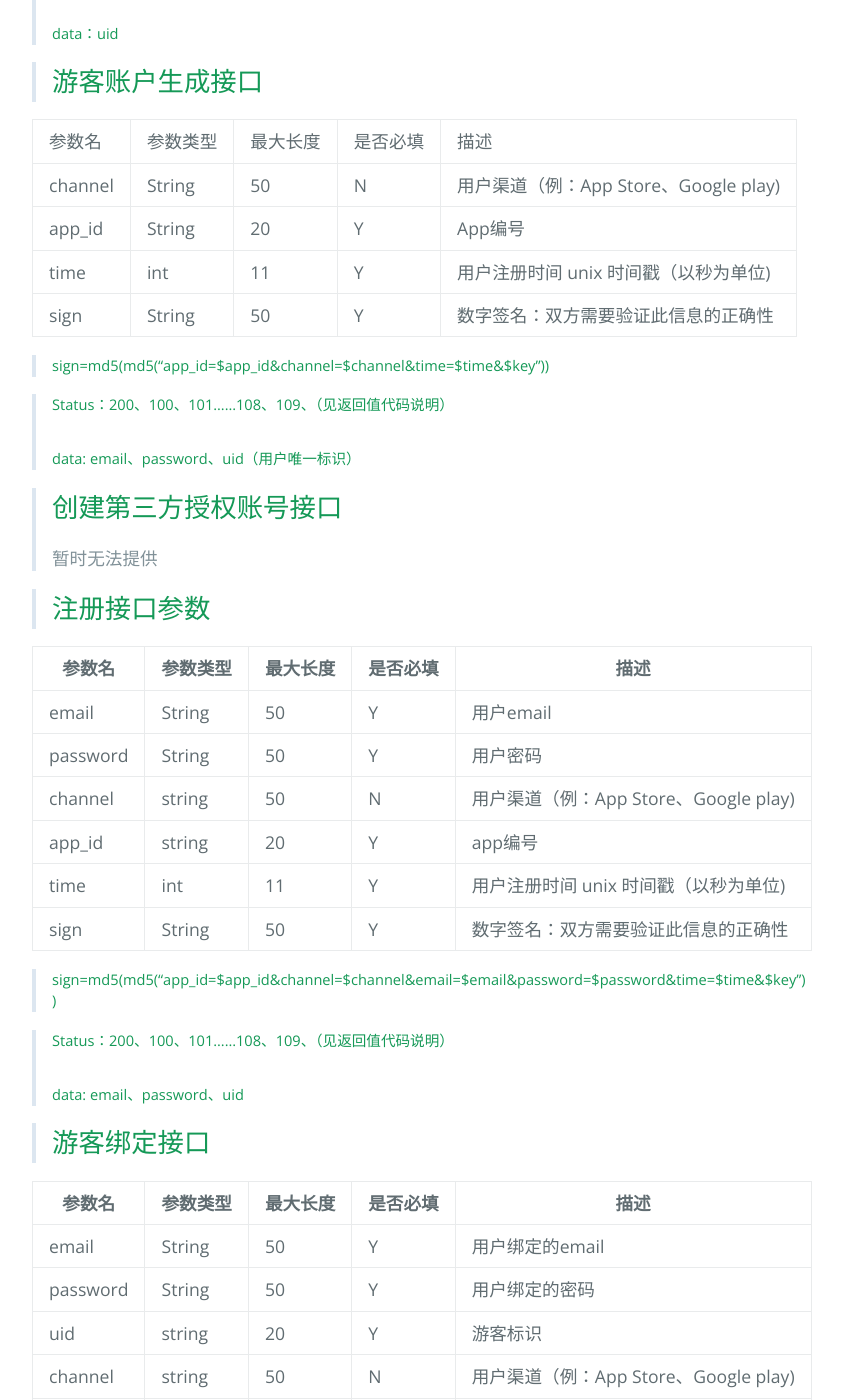
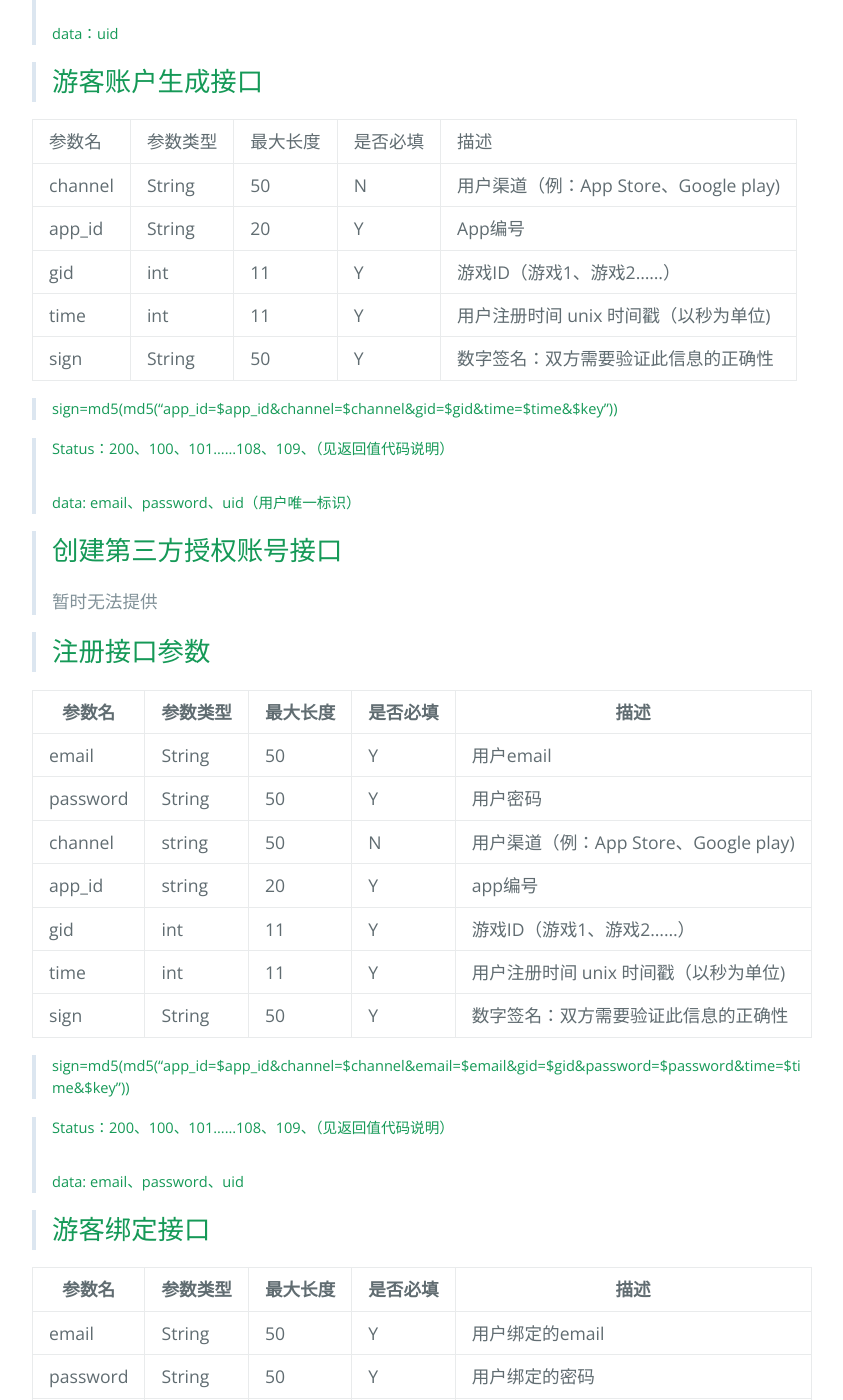
Before and after one commit to xcloudgame-developers/xcloudgame-developers.github.io, a Jekyll site: the page built from api/CellularPhoneSDK.md, in a window 1280 px wide and 1400 px high, scrolled down 1465 px. Shown: the whole window, without its empty margins (192-1035 px from the left). Built offline with Jekyll 4.4.1, drawn with Linux system fonts in a browser that asks for light colours; our own code applies the rules of GitHub Pages for plain Markdown files.

Commit message:
Update CellularPhoneSDK.md

```diff
--- a/api/CellularPhoneSDK.md
+++ b/api/CellularPhoneSDK.md
@@ -50,10 +50,11 @@ sign     | String  | 50      | Y       | 数字签名：双方需要验证此信
 参数名    | 参数类型 | 最大长度 | 是否必填 | 描述 |
 channel  | String  | 50      | N       | 用户渠道（例：App Store、Google play) |
 app_id   | String  | 20      | Y       | App编号 |
+gid      | int     | 11      | Y       | 游戏ID（游戏1、游戏2......） |
 time     | int     | 11      | Y       | 用户注册时间 unix 时间戳（以秒为单位) |
 sign     | String  | 50      | Y       | 数字签名：双方需要验证此信息的正确性 |
 
->##### sign=md5(md5("app_id=$app_id&channel=$channel&time=$time&$key"))
+>##### sign=md5(md5("app_id=$app_id&channel=$channel&gid=$gid&time=$time&$key"))
 
 >##### Status：200、100、101......108、109、（见返回值代码说明）
 >##### data: email、password、uid（用户唯一标识）
@@ -75,10 +76,11 @@ email    | String  | 50      | Y       | 用户email |
 password | String  | 50      | Y       | 用户密码 |
 channel  | string  | 50      | N       | 用户渠道（例：App Store、Google play) |
 app_id   | string  | 20      | Y       | app编号 |
+gid      | int     | 11      | Y       | 游戏ID（游戏1、游戏2......） |
 time     | int     | 11      | Y       | 用户注册时间 unix 时间戳（以秒为单位) |
 sign     | String  | 50      | Y       | 数字签名：双方需要验证此信息的正确性 |
 
->##### sign=md5(md5("app_id=$app_id&channel=$channel&email=$email&password=$password&time=$time&$key"))
+>##### sign=md5(md5("app_id=$app_id&channel=$channel&email=$email&gid=$gid&password=$password&time=$time&$key"))
 
 >##### Status：200、100、101......108、109、（见返回值代码说明）
 >##### data: email、password、uid
```
